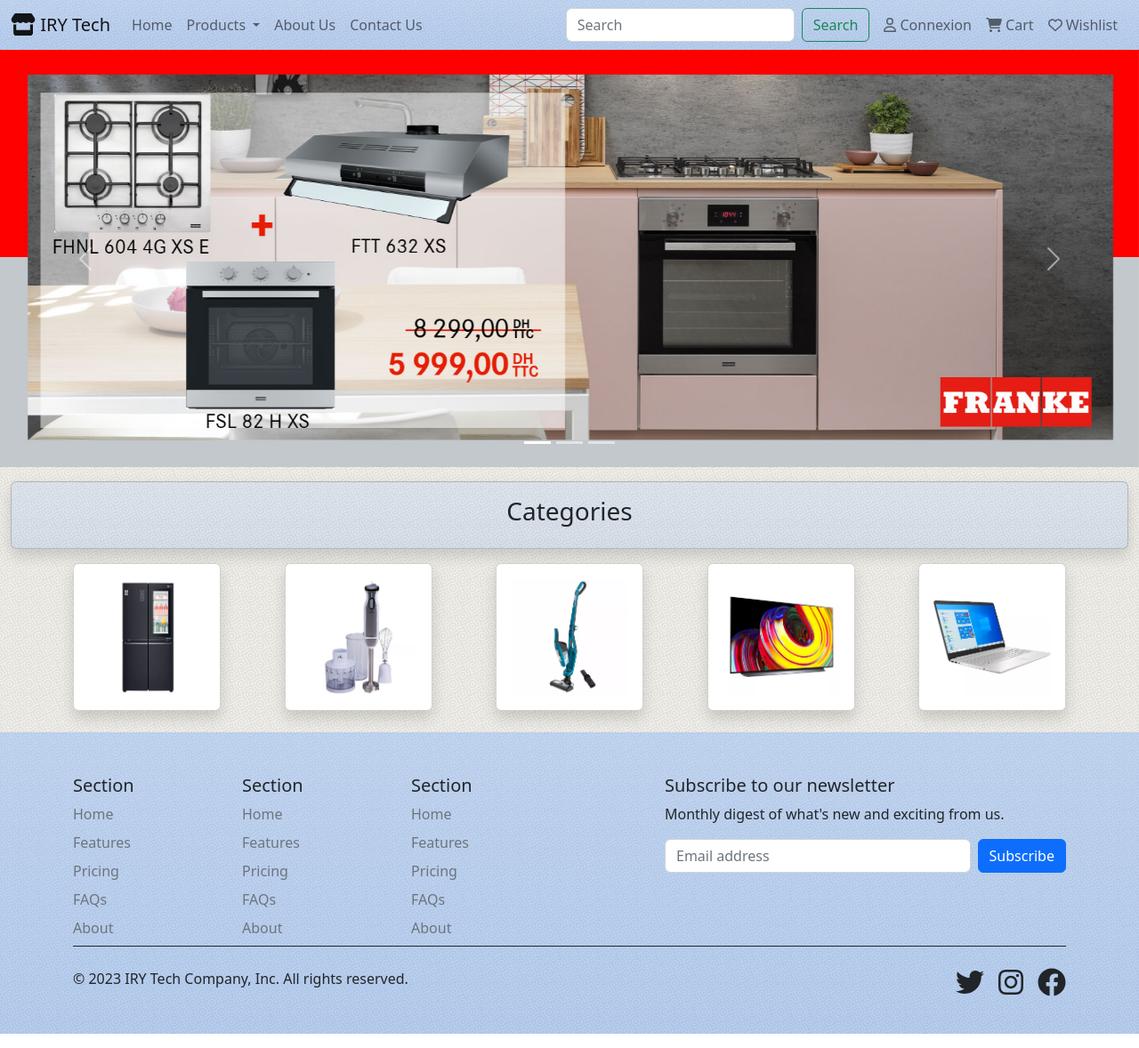
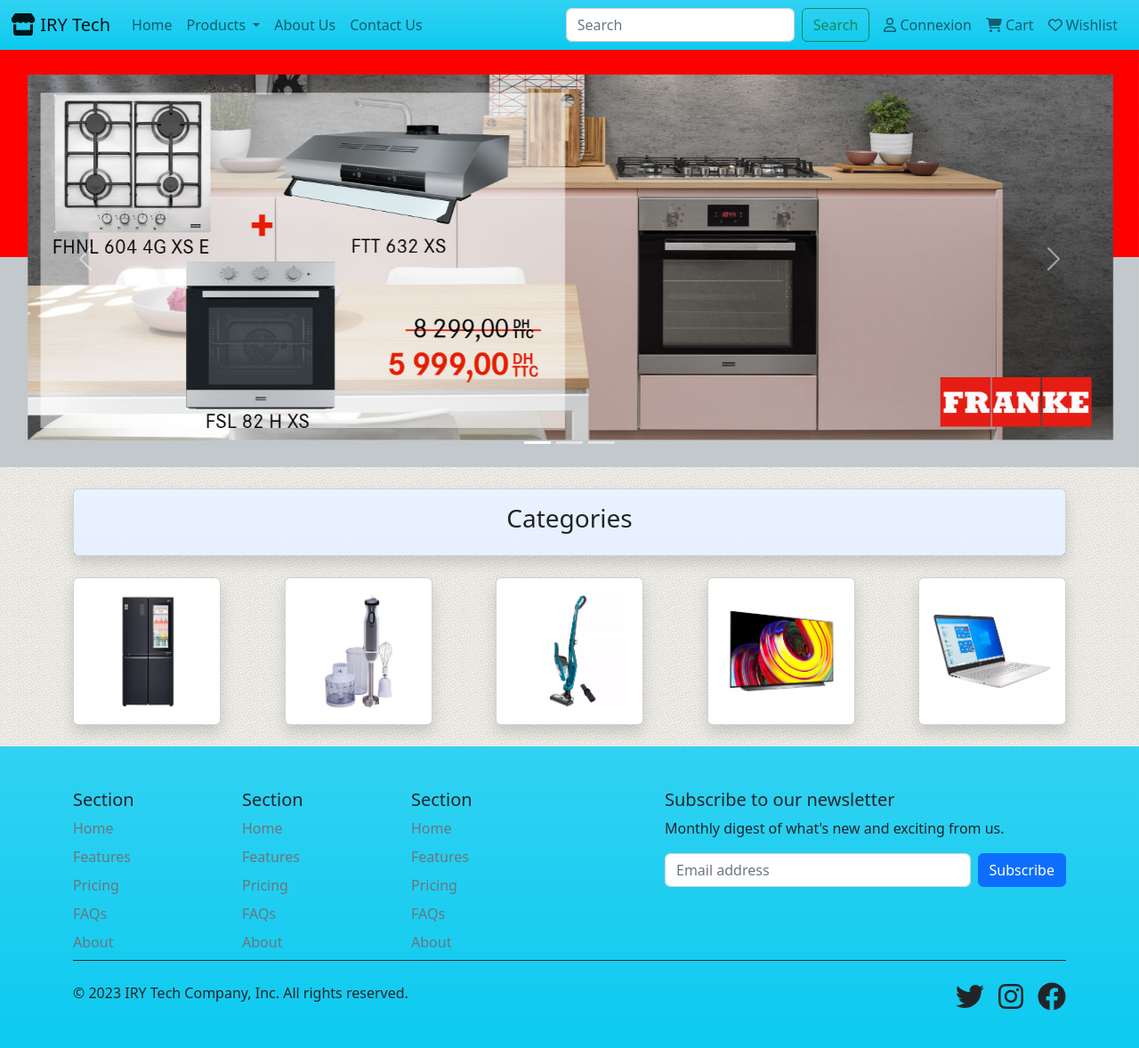
Before and after one commit to elghallali/EShop, a Django app: page / in a window 1280 px wide. Shown: the whole page at 89% size. Run offline with Django 4.2, Linux system fonts and the light colour scheme; some libraries are stand-ins or nearby versions.

Commit message:
Update Project

```diff
--- a/core/templates/base.html
+++ b/core/templates/base.html
@@ -17,7 +17,7 @@
     </head>
     <body class="bg-body">
 
-        <nav class="navbar navbar-expand-lg bg-gradient bg-primary bg-opacity-25">
+        <nav class="navbar navbar-expand-lg bg-info bg-gradient">
             <div class="container-fluid">
                 <a class="navbar-brand" href="{% url 'home'%}"><i class="fa-solid fa-store fa-lg"></i> IRY Tech</a>
                 <button class="navbar-toggler" type="button" data-bs-toggle="collapse" data-bs-target="#navbarSupportedContent"
@@ -87,7 +87,7 @@
         {% block carousel %}{% endblock carousel %}
         {% block main-content %}{% endblock main-content %}
         {% block payment-gateway %}{% endblock payment-gateway %}
-        <div class="bg-gradient bg-primary bg-opacity-25">
+        <div class="bg-gradient bg-info">
             <footer class="pt-5">
                 <div class="container">
                     <div class="row">
--- a/core/templates/home.html
+++ b/core/templates/home.html
@@ -40,14 +40,14 @@
 
 
 {% block main-content %}
-    <div class="container-fluid my-3">
-        <div class="card bg-primary bg-gradient bg-opacity-10 shadow">
-            <div class="card-body">
+    <div class="container my-4">
+        <div class="card shadow">
+            <div class="card-body bg-primary bg-gradient bg-opacity-10">
                 <h3 class="text-center">Categories</h3>
             </div>
         </div>
     </div>
-    <div class="container mb-4">
+    <div class="container my-4">
         <div class="row d-flex justify-content-between">
             <div class="col-2">
                 <div class="card shadow">
```
Also changed, not shown: core/templates/add-to-cart.html (+5 -3 lines).
